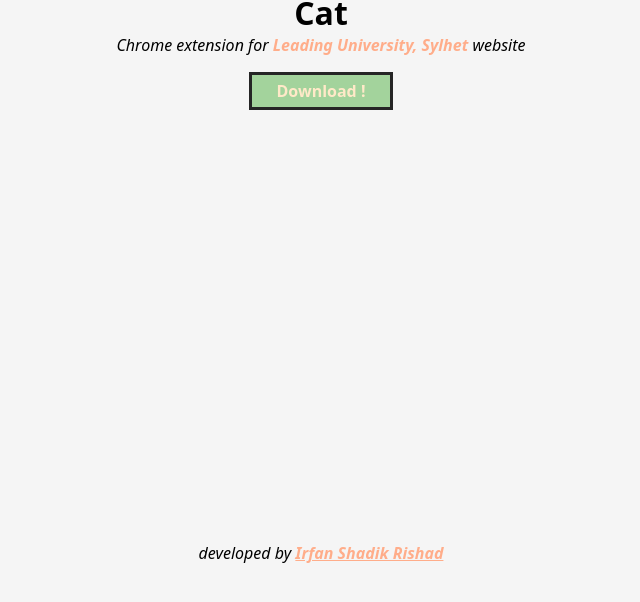
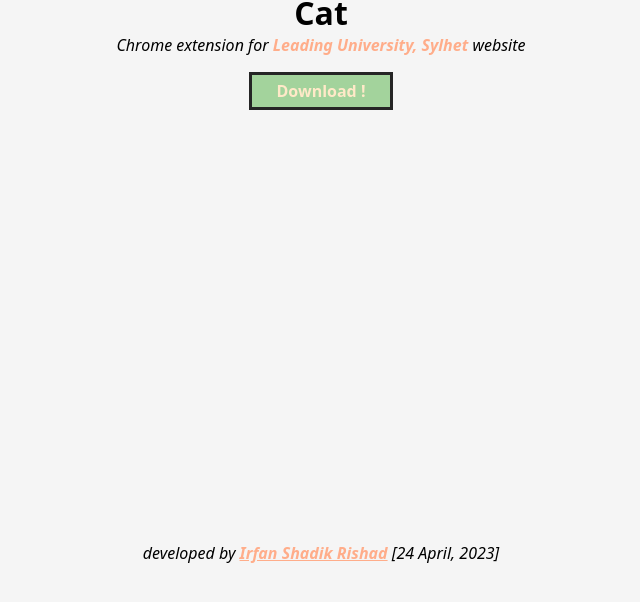
Before and after one commit to irfanshadikrishad/cat, a browser extension: page index.html in a window 1280 px wide. Shown: the part 182-784 px from the top of the page, without its empty margins (319-959 px from the left). Drawn offline with Linux system fonts and the light colour scheme.

Commit message:
included date

```diff
--- a/index.html
+++ b/index.html
@@ -27,6 +27,7 @@
         target="_blank"
         >Irfan Shadik Rishad</a
       >
+      [24 April, 2023]
     </p>
   </body>
 </html>
```
